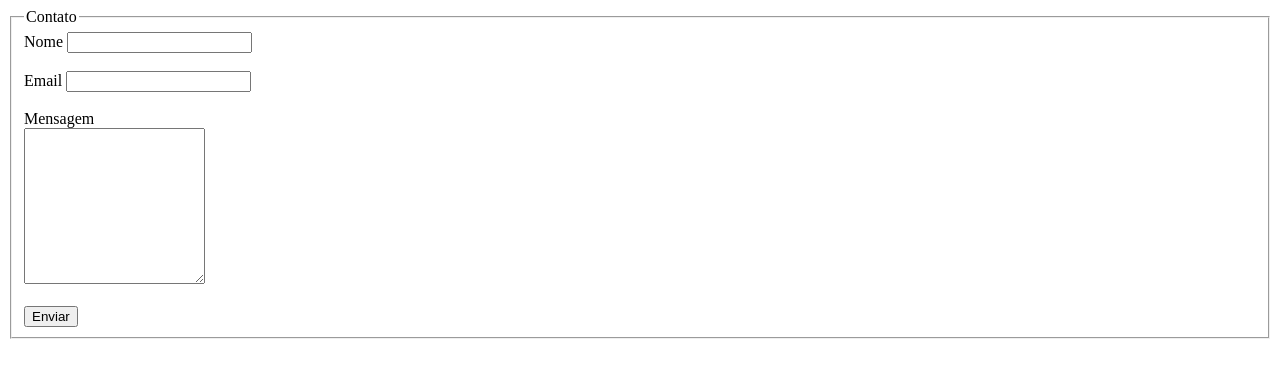
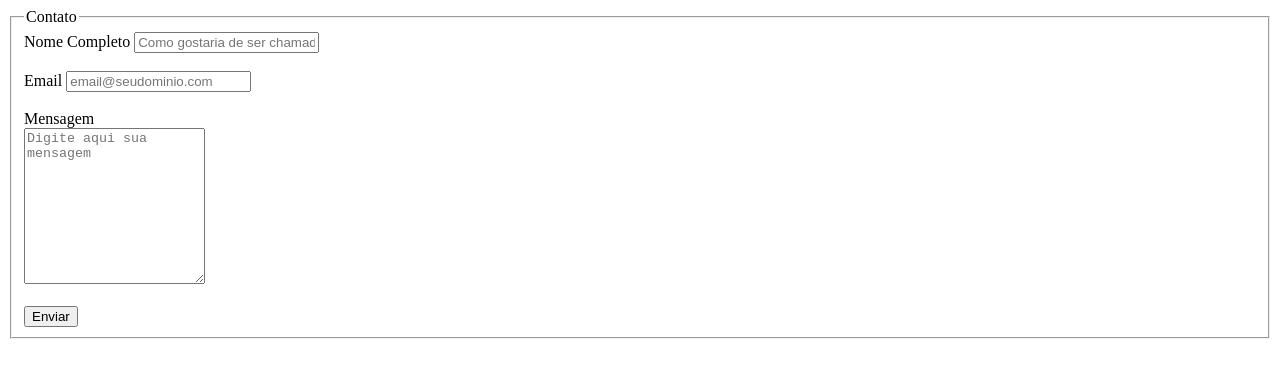
Before and after one commit to caiomoraisalmeida/rocketseat, a plain HTML site: page exercicios/formulario/index.html in a window 1280 px wide. Drawn offline with Linux system fonts and the light colour scheme.

Commit message:
Formulario

```diff
--- a/exercicios/formulario/index.html
+++ b/exercicios/formulario/index.html
@@ -11,19 +11,19 @@
         <fieldset>
             <legend>Contato</legend>
 
-            <label for="name">Nome</label>
-            <input id="name" type="text">
+            <label for="name">Nome Completo</label>
+            <input id="name" type="text" placeholder="Como gostaria de ser chamado">
             <br>
             <br>
 
             <label for="email">Email</label>
-            <input id="email" type="text">
+            <input id="email" type="text" placeholder="email@seudominio.com">
             <br>
             <br>
 
             <label for="message">Mensagem</label>
             <br>
-            <textarea name="message" id="message" cols="20" rows="10"></textarea>
+            <textarea name="message" id="message" cols="20" rows="10" placeholder="Digite aqui sua mensagem"></textarea>
             <br>
             <br>
 
```
Also changed, not shown: 1 other file.
